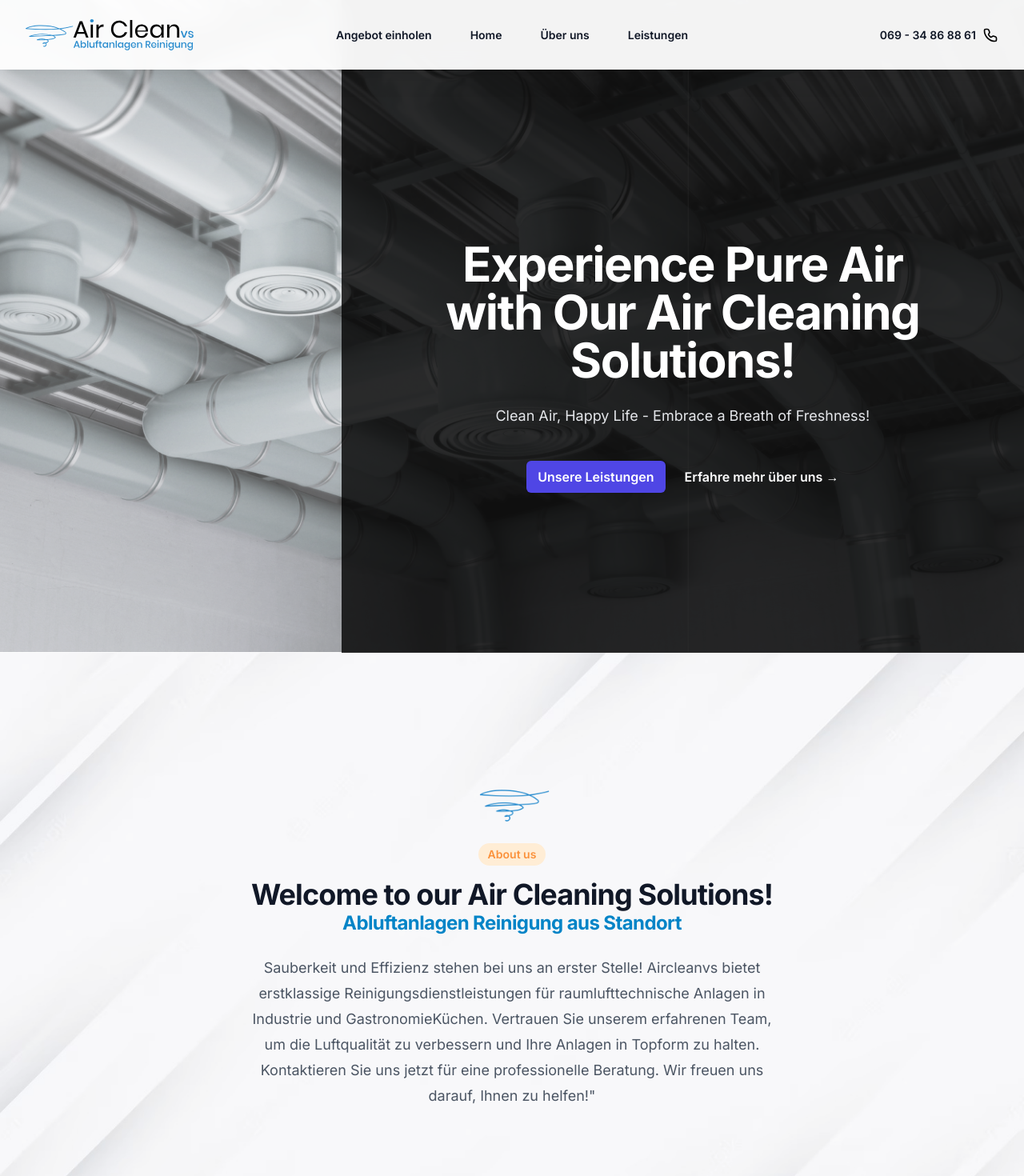
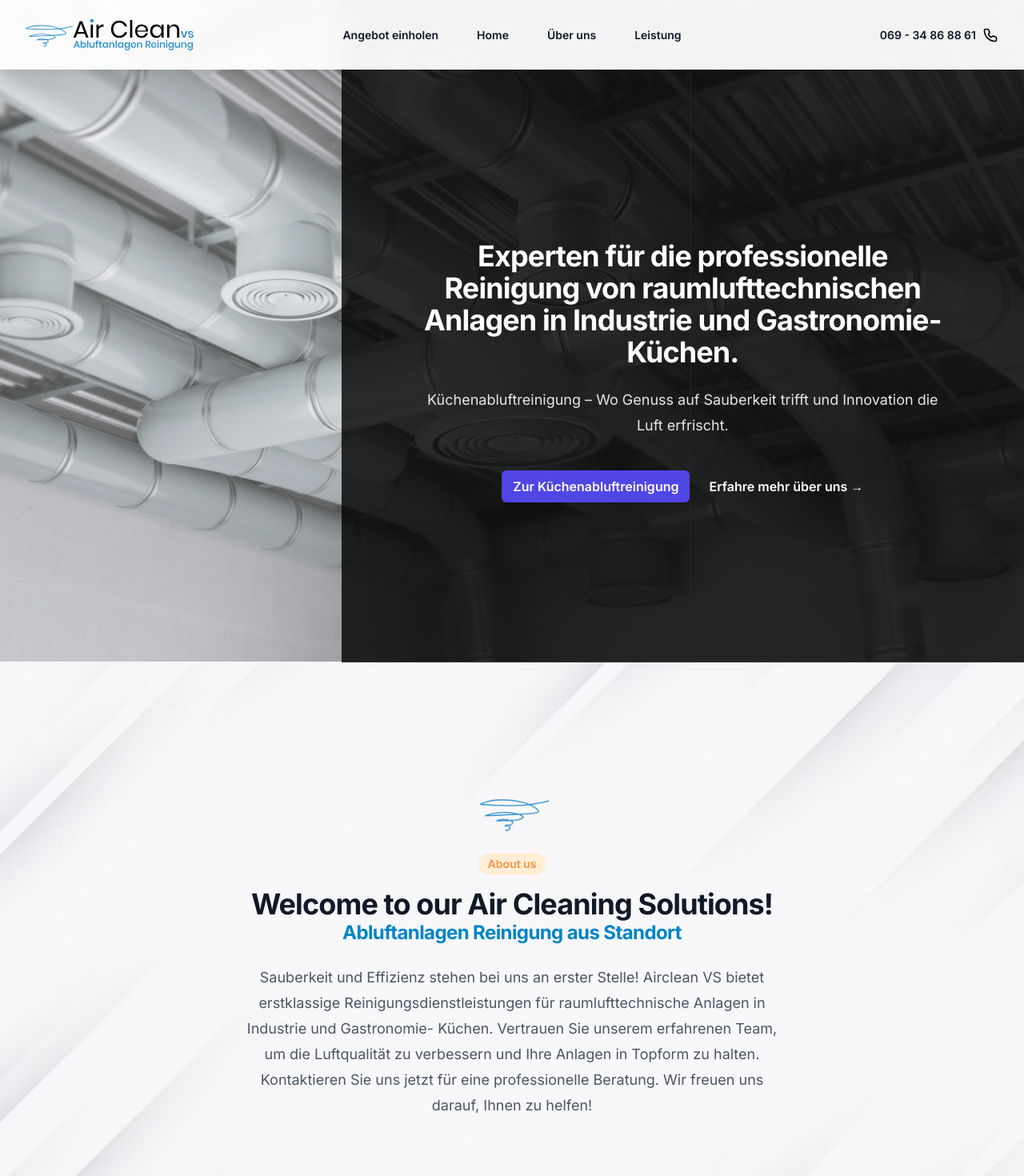
Before and after one commit to DevBerkcan/Air.Clean.Setec, a Next.js app: page / in a window 1280 px wide. Shown: the top 1470 px of the page at 80% size. Built offline with nearby package versions, Linux system fonts and the light colour scheme.

Commit message:
Update translations

```diff
--- a/src/components/AboutSection.tsx
+++ b/src/components/AboutSection.tsx
@@ -15,10 +15,7 @@ const AboutSection: any = () => {
 
           <div className="mx-auto max-w-2xl">
             <p className="mt-6 text-lg leading-8 text-gray-600">
-              Sauberkeit und Effizienz stehen bei uns an erster Stelle! Aircleanvs bietet erstklassige
-              Reinigungsdienstleistungen für raumlufttechnische Anlagen in Industrie und GastronomieKüchen. Vertrauen Sie unserem erfahrenen Team, um die Luftqualität zu verbessern und Ihre
-              Anlagen in Topform zu halten. Kontaktieren Sie uns jetzt für eine professionelle Beratung.
-              Wir freuen uns darauf, Ihnen zu helfen!"
+              Sauberkeit und Effizienz stehen bei uns an erster Stelle! Airclean VS bietet erstklassige Reinigungsdienstleistungen für raumlufttechnische Anlagen in Industrie und Gastronomie- Küchen. Vertrauen Sie unserem erfahrenen Team, um die Luftqualität zu verbessern und Ihre Anlagen in Topform zu halten. Kontaktieren Sie uns jetzt für eine professionelle Beratung. Wir freuen uns darauf, Ihnen zu helfen!
             </p>
           </div>
 
--- a/src/components/Footer.tsx
+++ b/src/components/Footer.tsx
@@ -10,19 +10,28 @@ const Footer: any = () => {
 
         <div className="md:flex md:justify-between">
           <div className="mb-6 md:mb-0">
-            <a href="#" className="flex items-center">
-              <Image src={logo} className="w-[160px] mr-3" alt="Air Clean" />
-            </a>
+            <ul className="text-gray-600">
+              <li className="mb-4">
+                <a href="#" className="flex items-center">
+                  <Image src={logo} className="w-[160px] mr-3" alt="AirClean VS" />
+                </a>
+              </li>
+              <li>AirClean VS</li>
+              <li>Am Martinszehnten 3</li>
+              <li>60437 Frankfurt am Main</li>
+              <li>069 - 34 86 88 61</li>
+              <li>info@airclean-vs.de</li>
+            </ul>
           </div>
           <div className="grid grid-cols-2 gap-8 sm:gap-6 sm:grid-cols-3">
             <div>
               <h2 className="mb-6 text-sm font-semibold text-gray-900 uppercase">Links</h2>
               <ul className="text-gray-600">
                 <li className="mb-4">
-                  <a href="#services" className="hover:underline">Leistungen</a>
+                  <a href="#services" className="hover:underline">Leistung</a>
                 </li>
                 <li>
-                  <Link href="/request-offer" className="hover:underline">Angebot Einholen</Link>
+                  <Link href="/request-offer" className="hover:underline">Angebot einholen</Link>
                 </li>
               </ul>
             </div>
@@ -30,7 +39,7 @@ const Footer: any = () => {
               <h2 className="mb-6 text-sm font-semibold text-gray-900 uppercase">Folge uns auf</h2>
               <ul className="text-gray-600">
                 <li className="mb-4">
-                  <a href="https://instagram.com/akdienste" target="_blank" rel="noreferrer" className="hover:underline">Instagram</a>
+                  <a href="https://instagram.com/akdienste" target="_blank" rel="noreferrer" className="hover:underline">Linkedin</a>
                 </li>
               </ul>
             </div>
@@ -43,6 +52,9 @@ const Footer: any = () => {
                 <li>
                   <Link href="/data-protection" className="hover:underline">Datenschutzerklärung</Link>
                 </li>
+                <li>
+                  <Link href="/data-protection" className="hover:underline">AGB</Link>
+                </li>
               </ul>
             </div>
           </div>
@@ -52,7 +64,7 @@ const Footer: any = () => {
 
         <div className="grid gap-y-2 grid-cols-1 md:grid-cols-3">
           <span className="text-sm text-gray-500 text-center md:text-start">
-            © 2023 <a href="#" className="hover:underline">Air Clean™</a>. All Rights Reserved.
+            © 2023 <a href="#" className="hover:underline">AirClean VS™</a>. All Rights Reserved.
           </span>
           <span className="text-sm text-gray-500 text-center">
             Designed by <a href="https://gentle-webdesign.de/"
--- a/src/components/Header.tsx
+++ b/src/components/Header.tsx
@@ -11,7 +11,7 @@ const navigation = [
   { name: 'Angebot einholen', href: '/request-offer' },
   { name: 'Home', href: '/#home' },
   { name: 'Über uns', href: '/#about' },
-  { name: 'Leistungen', href: '/#services' },
+  { name: 'Leistung', href: '/#services' },
 ]
 
 const Header: any = ({ scrollEffect }: any) => {
@@ -26,7 +26,7 @@ const Header: any = ({ scrollEffect }: any) => {
           <div className="flex lg:flex-1">
             <Link href="/#home" className="-m-1.5 p-1.5">
               <span className="sr-only">AK</span>
-              <Image src={!scrollEffect || scroll > 40 ? logo : logoWhite} className="duration-100" alt="Air Clean" />
+              <Image src={!scrollEffect || scroll > 40 ? logo : logoWhite} className="duration-100" alt="AirClean VS" />
             </Link>
           </div>
           <div className="flex-grow lg:hidden"></div>
@@ -64,7 +64,7 @@ const Header: any = ({ scrollEffect }: any) => {
           <div className="flex items-center justify-between">
             <a href="#" className="-m-1.5 p-1.5">
               <span className="sr-only">AK</span>
-              <Image src={logo} className="duration-100" alt="Air Clean" />
+              <Image src={logo} className="duration-100" alt="AirClean VS" />
             </a>
             <button
               type="button"
--- a/src/components/HeroSection.tsx
+++ b/src/components/HeroSection.tsx
@@ -13,17 +13,17 @@ const HeroSection: any = () => {
             <div className="bg-black bg-opacity-80 absolute top-0 left-0 w-full h-full z-10"></div>
             <div className="max-w-2xl mx-auto">
               <div className="relative text-center z-20">
-                <h1 className="text-4xl font-bold tracking-tight text-white sm:text-6xl">
-                  Experience Pure Air with Our Air Cleaning Solutions!
+                <h1 className="text-2xl font-bold tracking-tight text-white sm:text-4xl">
+                  Experten für die professionelle Reinigung von raumlufttechnischen Anlagen in Industrie und Gastronomie-Küchen.
                 </h1>
                 <p className="mt-6 text-lg leading-8 text-gray-200">
-                  Clean Air, Happy Life - Embrace a Breath of Freshness!
+                  Küchenabluftreinigung – Wo Genuss auf Sauberkeit trifft und Innovation die Luft erfrischt.
                 </p>
                 <div className="mt-10 flex items-center justify-center flex-wrap gap-x-6 gap-y-4">
                   <a
                     href="#services"
                     className="rounded-md bg-indigo-600 px-3.5 py-1.5 text-base font-semibold leading-7 text-white shadow-sm hover:bg-indigo-500 focus-visible:outline focus-visible:outline-2 focus-visible:outline-offset-2 focus-visible:outline-indigo-600">
-                    Unsere Leistungen
+                    Zur Küchenabluftreinigung
                   </a>
                   <a href="#about" className="text-base font-semibold leading-7 text-white">
                     Erfahre mehr über uns <span aria-hidden="true">→</span>
--- a/src/components/IconLogo.tsx
+++ b/src/components/IconLogo.tsx
@@ -4,7 +4,7 @@ import logoIcon from '@/assets/images/logo-icon.png'
 const IconLogo: any = () => {
 
   return (
-    <Image className="mx-auto my-6" src={logoIcon} width={100} alt="Air Clean" />
+    <Image className="mx-auto my-6" src={logoIcon} width={100} alt="AirClean VS" />
   )
 }
 
--- a/src/components/ReuqestOfferSection.tsx
+++ b/src/components/ReuqestOfferSection.tsx
@@ -10,10 +10,12 @@ const ReuqestOfferSection: any = () => {
 
           <IconLogo />
 
-          <h2 className="text-2xl sm:text-4xl font-bold tracking-tight text-gray-900">Convinced?</h2>
+          <h2 className="text-2xl sm:text-4xl font-bold tracking-tight text-gray-900">
+            Haben wir Ihr Interesse geweckt?
+          </h2>
           <div className="mx-auto max-w-2xl">
             <p className="mt-2 text-lg leading-8 text-gray-600">
-              Get your individual offer from us.
+              Erhalten Sie Ihr individuelles Angebot von uns.
             </p>
             <Link href="/request-offer" className="inline-flex py-3 px-5 mt-6 text-sm font-medium text-center text-white rounded-lg bg-indigo-700 sm:w-fit hover:bg-indigo-800 focus:ring-4 focus:outline-none focus:ring-indigo-300">
               Angebot Einholen
--- a/src/components/ServicesSection.tsx
+++ b/src/components/ServicesSection.tsx
@@ -27,7 +27,7 @@ const ServicesSection: any = () => {
             </ImgComparisonSlider>
           </div>
           <div>
-            <h2 className="mb-2 lg:mb-4 text-2xl sm:text-4xl font-bold tracking-tight text-gray-900">Our Services</h2>
+            <h2 className="mb-2 lg:mb-4 text-2xl sm:text-4xl font-bold tracking-tight text-gray-900">Küchenabluftreinigung</h2>
             <p className="mb-6 text-md leading-[28px] text-gray-600">
               Unregelmäßig gereinigte Küchenabluftanlagen können nicht nur zu einer schlechten
               Luftzirkulation in Küchen und gastronomischen Einrichtungen führen, sondern auch ein
--- a/src/pages/api/request-offer.ts
+++ b/src/pages/api/request-offer.ts
@@ -55,9 +55,9 @@ export default async function handler(req: NextApiRequest, res: NextApiResponse<
   const htmlTemplate = getHtmlTemplate(templatePath, templateParam)
 
   const data = {
-    from: '"Air Clean" <airclean@gmail.com>',
+    from: '"AirClean VS" <airclean@gmail.com>',
     to: process.env.SEND_OFFER_MAIL_TO,
-    subject: "Air Clean - Angebotsanfrage",
+    subject: "AirClean VS - Angebotsanfrage",
     html: htmlTemplate,
     attachments
   }
--- a/src/pages/data-protection.tsx
+++ b/src/pages/data-protection.tsx
@@ -6,7 +6,7 @@ export default function PrivacyPolicy() {
   return (
     <>
       <Head>
-        <title>Air Clean - Datenschutzerklärung</title>
+        <title>Datenschutzerklärung - AirClean VS</title>
       </Head>
 
       <MainLayout>
@@ -72,7 +72,7 @@ export default function PrivacyPolicy() {
               <p className="my-4">Die verantwortliche Stelle für die Datenverarbeitung auf dieser Website ist:</p>
               <p className="my-4">
                 Aylin Gözdas<br />
-                Air Clean<br />
+                AirClean VS<br />
                 Buschstraße 46<br />
                 44866 Bochum<br />
               </p>
--- a/src/pages/index.tsx
+++ b/src/pages/index.tsx
@@ -12,7 +12,7 @@ export default function Index() {
     <>
 
       <Head>
-        <title>Air Clean</title>
+        <title>AirClean VS</title>
       </Head>
 
       <MainLayout scrollEffect={false}>
--- a/src/pages/privacy-policy.tsx
+++ b/src/pages/privacy-policy.tsx
@@ -6,7 +6,7 @@ export default function PrivacyPolicy() {
   return (
     <>
       <Head>
-        <title>Air Clean - Impressum</title>
+        <title>Impressum - AirClean VS</title>
       </Head>
 
       <MainLayout scrollEffect={false}>
@@ -30,7 +30,7 @@ export default function PrivacyPolicy() {
               <p className="my-2">Mobil: 069 - 34 86 88 61</p>
               <p className="my-2">E-Mail: info@airclean-vs.de</p>
               <p className="my-2">Steuer-Nr.: 013/8695/1538</p>
-              <p className="my-2">Inhaltlich Verantwortlicher: Aylin Gözdas (Kontaktdaten siehe oben)</p>
+              <p className="my-2">Inhaltlich Verantwortlicher: Viktor Selmanaj (Kontaktdaten siehe oben)</p>
 
               <h2 className="text-xl font-bold text-slate-800 mt-10 mb-4">Haftungsausschluss (Disclaimer) Haftung für Inhalte</h2>
 
--- a/src/pages/request-offer.tsx
+++ b/src/pages/request-offer.tsx
@@ -64,7 +64,7 @@ export default function ReuqestOffer() {
   return (
     <>
       <Head>
-        <title>Air Clean - Angebot einholen</title>
+        <title>Angebot einholen - AirClean VS</title>
       </Head>
 
       <MainLayout>
```
